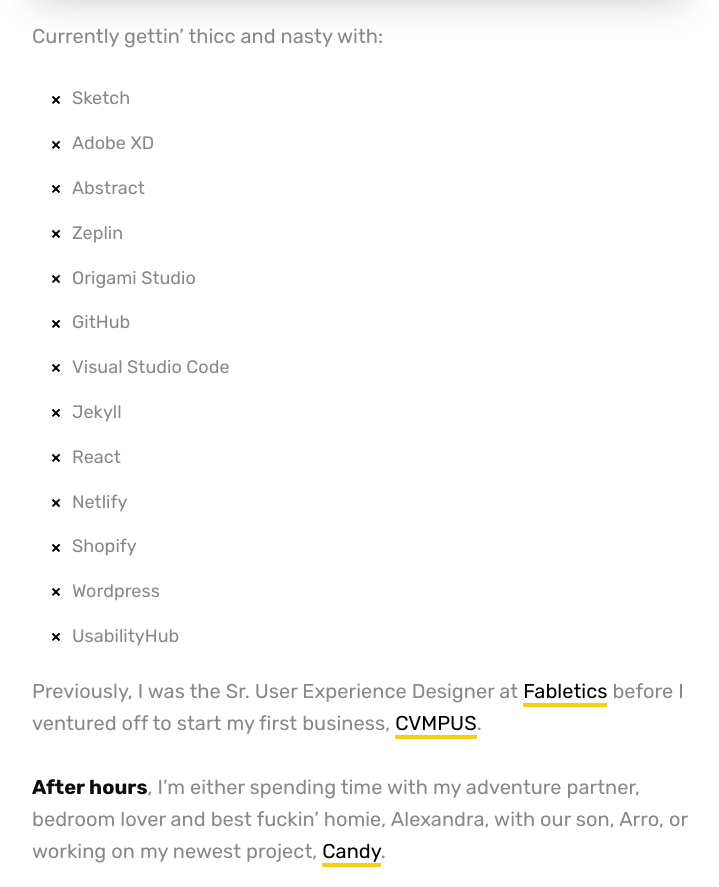
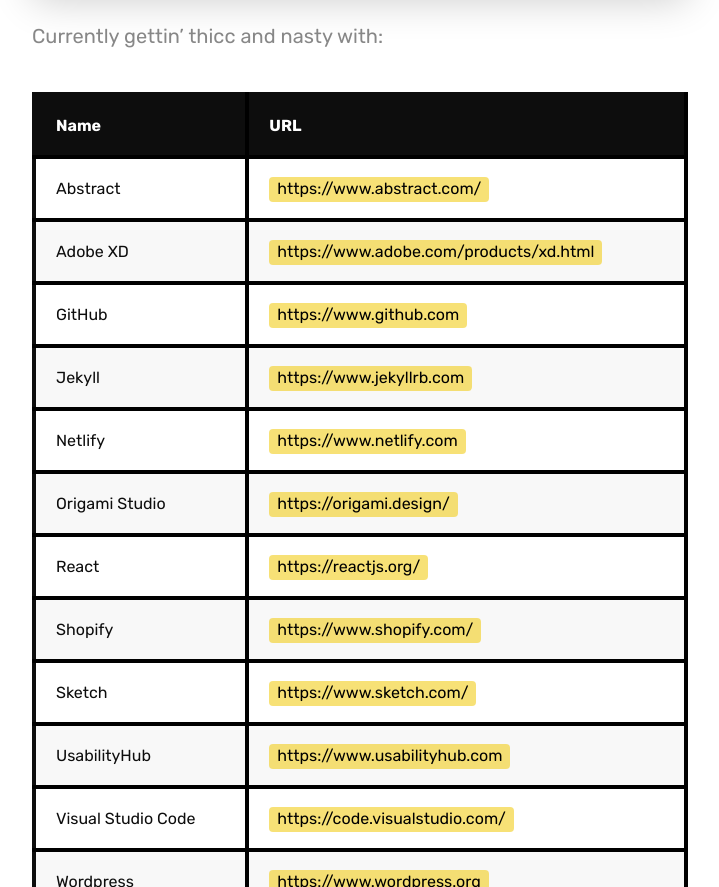
Before and after one commit to aryxmega/awwwry, a Jekyll site: the page built from _pages/about.md, in a window 1280 px wide and 1400 px high, scrolled down 1067 px. Shown: the part 144-1031 px from the top of the window, without its empty margins (38-757 px from the left). Built offline with Jekyll 4.4.1, drawn with Linux system fonts in a browser that asks for light colours; nearby versions of some CDN libraries; some of the changed text lies outside the part shown; grey boxes are pictures that could not be loaded.

Commit message:
Update about.md

```diff
--- a/_pages/about.md
+++ b/_pages/about.md
@@ -11,19 +11,22 @@
 ![Web developer](https://media.giphy.com/media/gG6OcTSRWaSis/giphy.gif)
 
 Currently gettin' thicc and nasty with:
-- Sketch
-- Adobe XD
-- Abstract
-- Zeplin
-- Origami Studio
-- GitHub
-- Visual Studio Code
-- Jekyll
-- React
-- Netlify
-- Shopify
-- Wordpress
-- UsabilityHub
+
+| Name | URL |
+| --- | --- |
+| Abstract | [https://www.abstract.com/](https://www.abstract.com/) |
+| Adobe XD | [https://www.adobe.com/products/xd.html](https://www.adobe.com/products/xd.html) |
+| GitHub | [https://www.github.com](https://www.github.com) |
+| Jekyll | [https://www.jekyllrb.com](https://www.jekyllrb.com) |
+| Netlify | [https://www.netlify.com](https://www.netlify.com) |
+| Origami Studio | [https://origami.design/](https://origami.design/) |
+| React | [https://reactjs.org/](https://reactjs.org/)
+| Shopify | [https://www.shopify.com/](https://www.shopify.com/)
+| Sketch | [https://www.sketch.com/](https://www.sketch.com/)
+| UsabilityHub | [https://www.usabilityhub.com](https://www.usabilityhub.com) |
+| Visual Studio Code | [https://code.visualstudio.com/](https://code.visualstudio.com/) |
+| Wordpress | [https://www.wordpress.org](https://www.wordpress.org) |
+| Zeplin | [https://www.zeplin.io](https://www.zeplin.io) |
 
 Previously, I was the Sr. User Experience Designer at [Fabletics][url-fabletics] before I ventured off to start my first business, [CVMPUS][url-cvmpus].
 
```
Also changed, not shown: other parts of _pages/about.md (+0 -1 lines).
